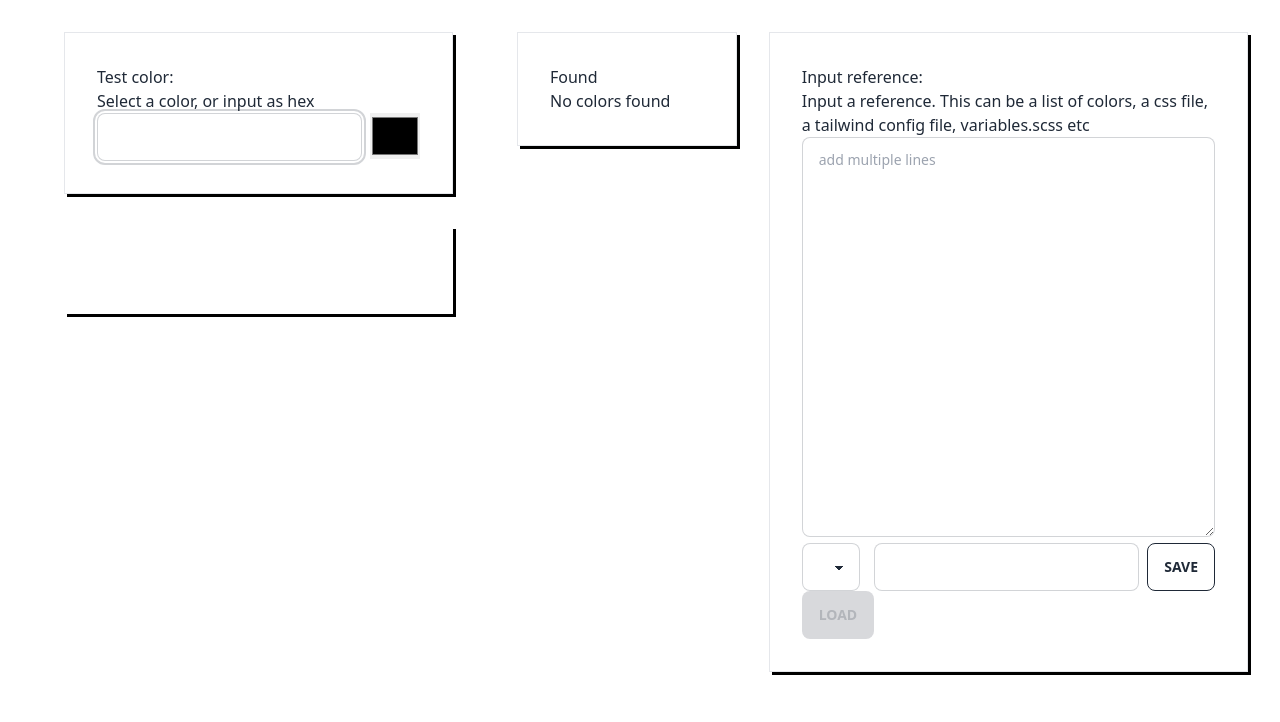
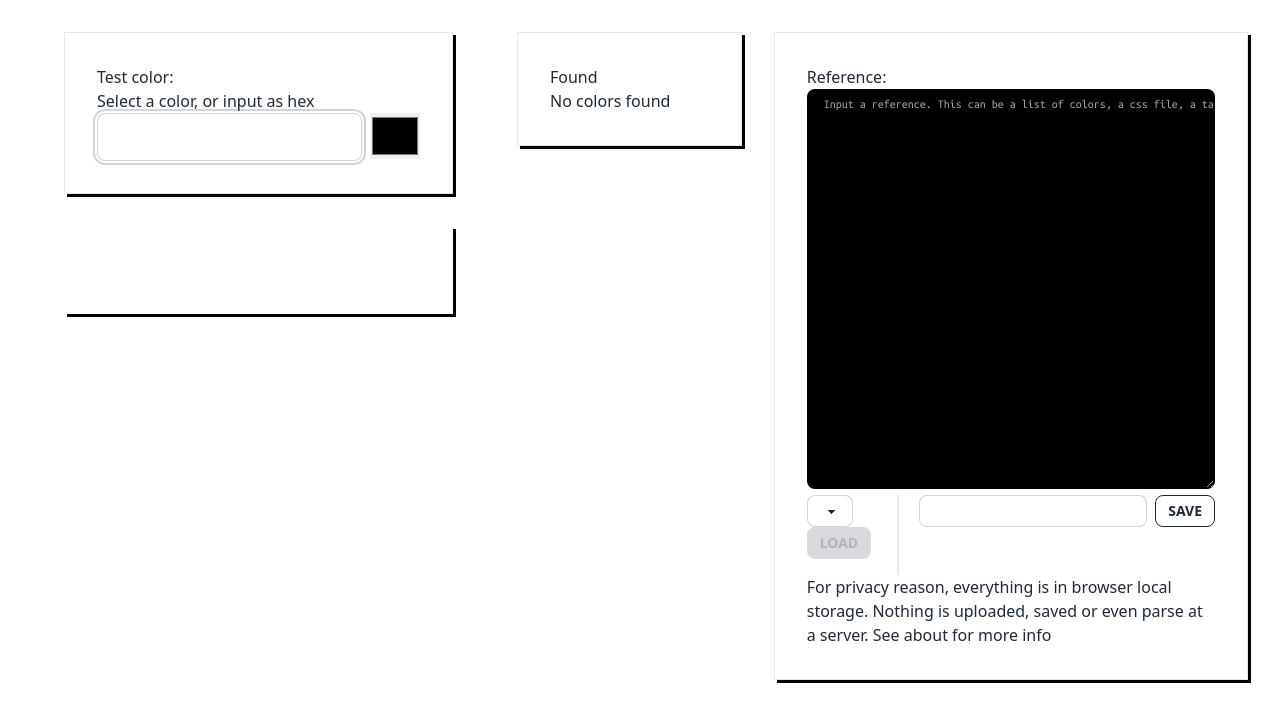
Before and after one commit to Krillko/colorFinder, a Vue app: page / in a window 1280 px wide. Shown: the top 722 px of the page. Built offline with nearby package versions, Linux system fonts and the light colour scheme.

Commit message:
More design and copy to clipboard

```diff
--- a/index.html
+++ b/index.html
@@ -5,6 +5,9 @@
     <link rel="icon" href="/favicon.ico" />
     <meta name="viewport" content="width=device-width, initial-scale=1.0" />
     <title>Vite App</title>
+      <link rel="preconnect" href="https://fonts.googleapis.com">
+      <link rel="preconnect" href="https://fonts.gstatic.com" crossorigin>
+      <link href="https://fonts.googleapis.com/css2?family=Ubuntu+Mono&display=swap" rel="stylesheet">
     <link href="/src/style.css" rel="stylesheet"/>
   </head>
   <body>
--- a/src/App.vue
+++ b/src/App.vue
@@ -10,9 +10,17 @@
     <div class="third basis-1/3 mr-8 mt-8 stdbox">
       <ReferenceInput />
       <div class="flex justify-between">
-        <LoadReferences />
-        <SaveReference />
+        <div class="flex w-full">
+          <div class="grid h-20 flex-grow ">
+            <LoadReferences />
+          </div>
+          <div class="divider divider-horizontal" />
+          <div class="grid h-20 flex-grow ">
+            <SaveReference />
+          </div>
+        </div>
       </div>
+      <div class="text-2xs">For privacy reason, everything is in browser local storage. Nothing is uploaded, saved or even parse at a server. See about for more info</div>
     </div>
   </main>
 </template>
--- a/src/components/ColorSwatch.vue
+++ b/src/components/ColorSwatch.vue
@@ -1,12 +1,18 @@
 <template>
-  <div class="swatchWrapper flex">
+  <div
+    class="swatchWrapper flex tooltip tooltip-left cursor-copy"
+    :data-tip="`Copy ${hex} clipboard`"
+    @click="copyToClipboard"
+  >
     <div>
       <div class="swatch">
         <div
+          class="color"
           :style="{
             background: hex,
           }"
         />
+        <div class="name">{{ hex }}</div>
       </div>
     </div>
     <div class="info">
@@ -17,21 +23,27 @@
 
 <script setup lang="ts">
 import { defineProps } from 'vue'
-defineProps({
+const props = defineProps({
   hex: String,
 })
+const copyToClipboard = () => {
+  navigator.clipboard.writeText(props.hex)
+}
 </script>
 
 <style scoped lang="postcss">
 .swatch {
   box-shadow: 2px 2px 2px 0px rgba(0,0,0,0.1);
-  padding: 3px 3px 12px 3px;
+  padding: 3px 3px 4px 3px;
   transform: rotate(-3deg);
   margin: 0 8px 8px 0;
   background: white;
-  >div {
+  .color {
     width: 50px;
     height: 50px;
   }
+  .name {
+    font-size: 7px;
+  }
 }
 </style>
--- a/src/components/LoadReferences.vue
+++ b/src/components/LoadReferences.vue
@@ -1,6 +1,6 @@
 <template>
   <div>
-    <select v-model="selected" class="select select-bordered">
+    <select v-model="selected" class="select select-bordered select-sm">
       <option
         v-for="save in localStorageSaves.references"
         :key="save.name"
@@ -9,7 +9,7 @@
       </option>
     </select>
     <button
-      class="btn"
+      class="btn btn-sm"
       :disabled="!saveAble"
       @click="load"
     >
--- a/src/components/ReferenceInput.vue
+++ b/src/components/ReferenceInput.vue
@@ -1,11 +1,12 @@
 <template>
   <div class="colorInput">
-    <h1>Input reference:</h1>
-    <p>Input a reference. This can be a list of colors, a css file, a tailwind config file, variables.scss etc</p>
+    <h1>Reference:</h1>
     <textarea
       v-model="colorInput"
-      placeholder="add multiple lines"
-      class="textarea textarea-bordered"
+      placeholder="Input a reference.&#10;
+      This can be a list of colors, a css file, a tailwind config file, variables.scss etc"
+      spellcheck="false"
+      class="textarea textarea-ghost whitespace-nowrap overflow-auto bg-black text-white"
     />
   </div>
 </template>
@@ -29,6 +30,13 @@ watch(colorInput, (updated) => {
   textarea {
     width: 100%;
     min-height: 400px;
+    font-family: 'Ubuntu Mono', monospace;
+    font-size: 12px;
+    line-height: 1.1em;
+    scrollbar-width: none;
+    &::-webkit-scrollbar {
+      display: none;
+    }
   }
 }
 </style>
--- a/src/components/SaveReference.vue
+++ b/src/components/SaveReference.vue
@@ -3,10 +3,10 @@
     <input
       v-model="saveName"
       type="text"
-      class="input input-bordered mr-2"
+      class="input input-bordered input-sm mr-2"
     >
     <button
-      class="btn btn-outline"
+      class="btn btn-outline btn-sm"
       @click="save"
     >
       Save
@@ -33,7 +33,7 @@ const save = () => {
       input: colorStore.colorInput,
     }
   } else {
-    saving.references.push({
+    saving.references.unshift({
       name: saveName.value,
       input: colorStore.colorInput,
     })
```
